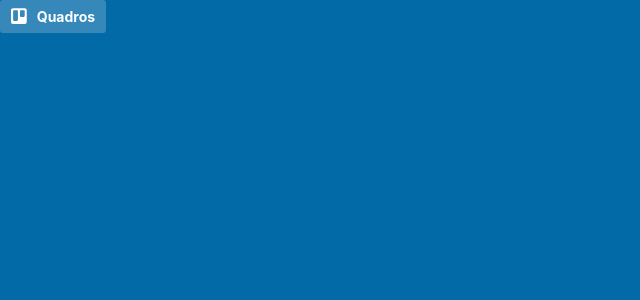
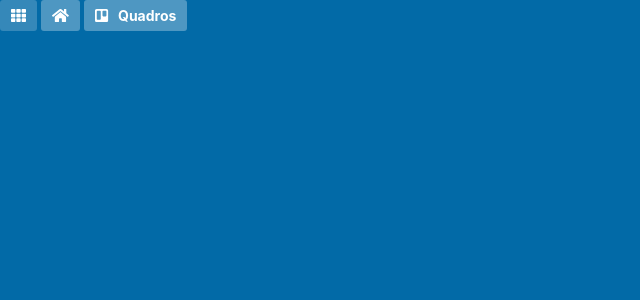
Before and after one commit to nathipg/clone-trello-react, a React (Create React App) app: page / in a window 1280 px wide. Shown: the top 300 px of the page, without its empty margins (0-640 px from the left). Built offline with nearby package versions, Linux system fonts and the light colour scheme.

Commit message:
Layout container + Change Button style

```diff
--- a/src/App.js
+++ b/src/App.js
@@ -1,17 +1,13 @@
 import React from 'react';
-import GlobalStyle from './theme/GlobalStyle';
-import Button from './components/Button/Button';
-import { faTrello } from '@fortawesome/free-brands-svg-icons';
+import Layout from './containers/Layout/Layout';
 
 const App = () => {
   return (
     <>
-      <GlobalStyle />
-      <Button icon={faTrello}>
-        Quadros
-      </Button>
+      <Layout>
+      </Layout>
     </>
   );
-}
+};
 
 export default App;
--- a/src/components/Button/Button.js
+++ b/src/components/Button/Button.js
@@ -11,14 +11,13 @@ const Button = ({ className, children, icon }) => (
 );
 
 const StyledButton = styled(Button)`
-  display: flex;
+  display: inline-flex;
   align-items: center;
   justify-content: center;
   margin: 0 4px 0 0;
   background: rgba(255, 255, 255, 0.3);
   border: none;
   border-radius: 3px;
-  font-weight: bold;
   color: white;
   cursor: pointer;
 
@@ -31,11 +30,12 @@ const StyledButton = styled(Button)`
   }
 
   & > .icon {
-    font-size: 18px;
+    font-size: 15px;
   }
 
   & > .text {
     font-size: 14px;
+    font-weight: bold;
     display: ${props => props.children ? 'inline' : 'none'}
   }
 `;
--- /dev/null
+++ b/src/containers/Layout/Layout.js
@@ -0,0 +1,21 @@
+import React from 'react';
+import GlobalStyle from '../../theme/GlobalStyle';
+import Button from '../../components/Button/Button';
+import { faHome, faTh } from '@fortawesome/free-solid-svg-icons';
+import { faTrello } from '@fortawesome/free-brands-svg-icons';
+
+const Layout = ({children}) => {
+  return (
+    <>
+      <GlobalStyle />
+      <Button icon={faTh} />
+      <Button icon={faHome} />
+      <Button icon={faTrello}>Quadros</Button>
+      <main>
+        {children}
+      </main>
+    </>
+  );
+};
+
+export default Layout;
```
